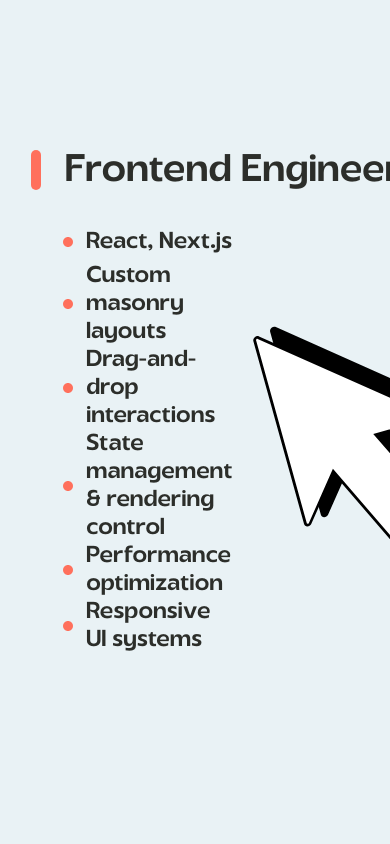
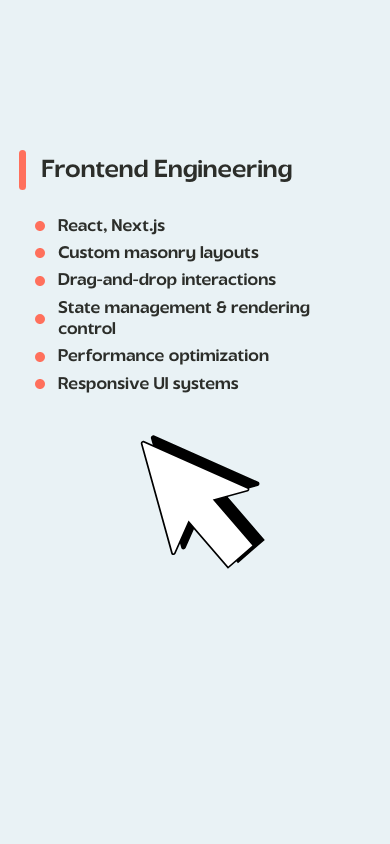
Before and after one commit to WaseeM-Alamad/waseem-portfolio, a Next.js app: page /en in a window 390 px wide. Shown: the part 2560-3404 px from the top of the page. Built offline with nearby package versions, Linux system fonts and the light colour scheme.

Commit message:
make skills section fully responsive to all screen sizes

```diff
--- a/src/app/[locale]/globals.css
+++ b/src/app/[locale]/globals.css
@@ -271,6 +271,10 @@
   overflow: hidden;
 }
 
+.skill-point {
+  white-space: nowrap;
+}
+
 .colored-card {
   height: 52rem;
   padding-top: 15px;
@@ -432,6 +436,10 @@
   .about-container {
     flex-direction: column;
   }
+
+  .about-img {
+    width: 100%;
+  }
 }
 
 @media (max-width: 1500px) {
@@ -444,9 +452,71 @@
   #skills {
     padding: 0 8% !important;
   }
+
+  .skill-img {
+    width: 300px;
+    height: 200px;
+  }
 }
 
 @media (max-width: 960px) {
   .animated-burst {
   }
 }
+
+@media (max-width: 1000px) {
+  .skill-img {
+    width: 300px;
+    height: 200px;
+  }
+
+  #skills {
+    padding-left: 3rem !important;
+    padding-right: 3rem !important;
+  }
+}
+
+@media (max-width: 925px) {
+  #skills {
+    padding-left: 2rem !important;
+    padding-right: 2rem !important;
+  }
+}
+
+@media (max-width: 875px) {
+  .skill-img {
+    width: 250px;
+    height: 150px;
+  }
+}
+
+@media (max-width: 660px) {
+  .card-content {
+    flex-direction: column;
+    align-items: flex-start !important;
+  }
+
+  .skill-img {
+    margin: 0 auto;
+    margin-top: 2rem;
+  }
+}
+
+@media (max-width: 510px) {
+
+
+  #skills > .colored-card:first-child {
+    /* padding-top: 0 !important; */
+  }
+
+  #skills {
+    padding-left: 1.2rem !important;
+    padding-right: 1.2rem !important;
+  }
+}
+
+@media (max-width: 450px) {
+  .skill-point {
+    white-space: unset;
+  }
+}
--- a/src/components/sections/About.tsx
+++ b/src/components/sections/About.tsx
@@ -77,6 +77,7 @@
 
         <motion.div style={{ y, rotate }}>
           <Image
+            className="about-img"
             src="https://picsum.photos/500/703"
             alt=""
             width={500}
--- a/src/components/sections/Skills.tsx
+++ b/src/components/sections/Skills.tsx
@@ -96,7 +96,7 @@
         const content = card.querySelector(".card-content");
         ScrollTrigger.create({
           trigger: card,
-          start: `top-=${(index + 1 + (isMobileView ? 0.7 : 0)) * GAP} top`,
+          start: `top-=${(index + 1 + (isMobileView ? 0.5 : 0)) * GAP} top`,
           end: () => lastCardST.start,
           pin: true,
           pinSpacing: false,
@@ -110,7 +110,7 @@
             scrollTrigger: {
               trigger: cards[index + 1],
               start: "top 54%",
-              end: `top-=${(index + 2) * GAP * 1.05} top`,
+              end: `top-=${(index + 2) * GAP * 1.15} top`,
               scrub: true,
             },
           });
@@ -134,7 +134,7 @@
           <div
             style={{
               display: "flex",
-              gap: "1.5rem",
+              gap: "clamp(1rem, 2vw, 1.5rem)",
               alignItems: "center",
               height: "2.5rem",
             }}
@@ -143,12 +143,17 @@
               style={{
                 flexShrink: 0,
                 height: "100%",
-                width: ".6rem",
+                width: "clamp(0.4rem, 1vw, .6rem)",
                 borderRadius: "1rem",
                 backgroundColor: card.color,
               }}
             />
-            <span style={{ fontSize: "2.5rem", whiteSpace: "nowrap" }}>
+            <span
+              style={{
+                fontSize: "clamp(1.6rem, 4vw, 2.5rem)",
+                whiteSpace: "nowrap",
+              }}
+            >
               {" "}
               {card.title}
             </span>
@@ -159,9 +164,9 @@
               display: "flex",
               justifyContent: "space-between",
               alignItems: "center",
-              fontSize: "1.5rem",
-              marginTop: "2rem",
-              paddingInlineStart: "2rem",
+              fontSize: "clamp(1.1rem, 3vw, 1.5rem)",
+              marginTop: "clamp(1.2rem, 3vw, 2rem)",
+              paddingInlineStart: "clamp(1rem, 4vw, 2rem)",
               flex: "1",
             }}
           >
@@ -172,13 +177,14 @@
                   style={{
                     display: "flex",
                     alignItems: "center",
+                    marginTop: '.4rem',
                     gap: ".8rem",
                   }}
                 >
                   <svg
                     style={{ flexShrink: 0 }}
                     width="10"
-                    height="40"
+                    height="10"
                     viewBox="0 0 40 40"
                     fill="none"
                     xmlns="http://www.w3.org/2000/svg"
@@ -188,14 +194,12 @@
                       fill={card.color}
                     />
                   </svg>
-                  <span>{item}</span>
+                  <span className="skill-point">{item}</span>
                 </div>
               ))}
             </div>
             <Image
-              className={
-                card.image.includes("frontend") ? undefined : "lang-flip"
-              }
+              className={`skill-img ${card.image.includes("frontend") ? undefined : "lang-flip"}`}
               src={card.image}
               alt=""
               width={350}
```
